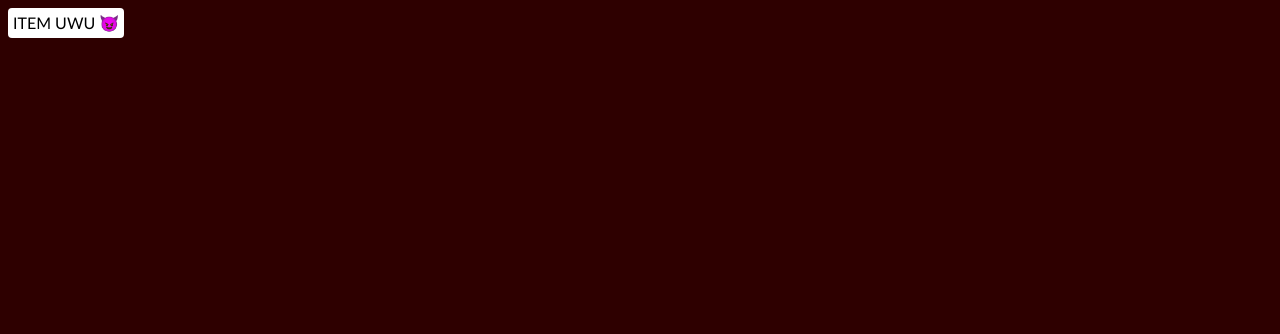
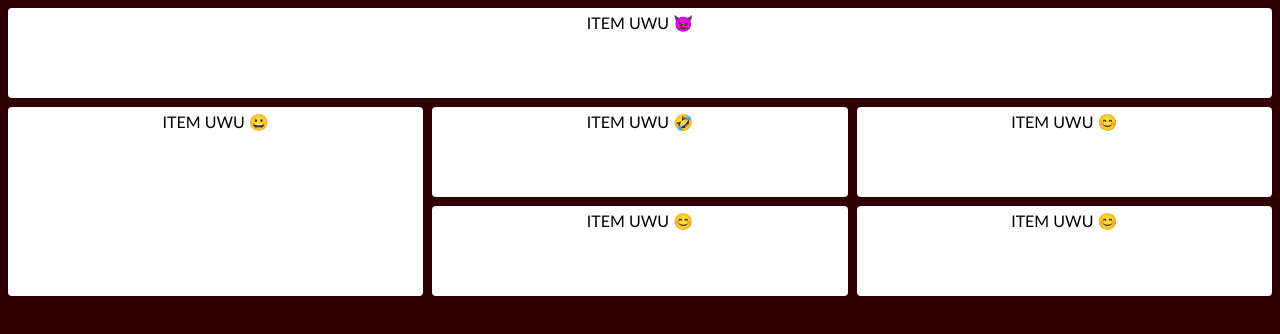
Before and after one commit to CotherArt/css-pruebas, a plain HTML site: page grid-layout-02/index.html in a window 1280 px wide. Drawn offline with Linux system fonts and the light colour scheme.

Commit message:
grid layout 02 updated

```diff
--- a/grid-layout-02/index.html
+++ b/grid-layout-02/index.html
@@ -10,6 +10,12 @@
 <body>
     <div class="container">
         <div class="item">ITEM UWU 😈</div>
+        <div class="item2">ITEM UWU 😀</div>
+        <div class="item3">ITEM UWU 🤣</div>
+        <div class="item4">ITEM UWU 😊</div>
+        <div class="item4">ITEM UWU 😊</div>
+        <div class="item4">ITEM UWU 😊</div>
+
     </div>
 </body>
 </html>
--- a/grid-layout-02/style.css
+++ b/grid-layout-02/style.css
@@ -3,9 +3,27 @@ body{
     font-family: 'Gill Sans', 'Gill Sans MT', Calibri, 'Trebuchet MS', sans-serif;
 }
 
+.container{
+    display: grid;
+    gap: 9px 9px;
+    grid-template-columns: repeat(3, 1fr);
+    /* altura de las filas. Minimo de 90px y maximo auto */
+    grid-auto-rows: minmax(90px, auto);
+}
+
 .item{
+    grid-column: 1/4;
+    grid-row: 1;
+}
+
+.item2{
+    grid-column: 1;
+    grid-row: 2/4;
+}
+
+.container div{
     background-color: white;
     padding: 5px;
-    width: fit-content;
+    text-align: center;
     border-radius: 4px;
 }
```
